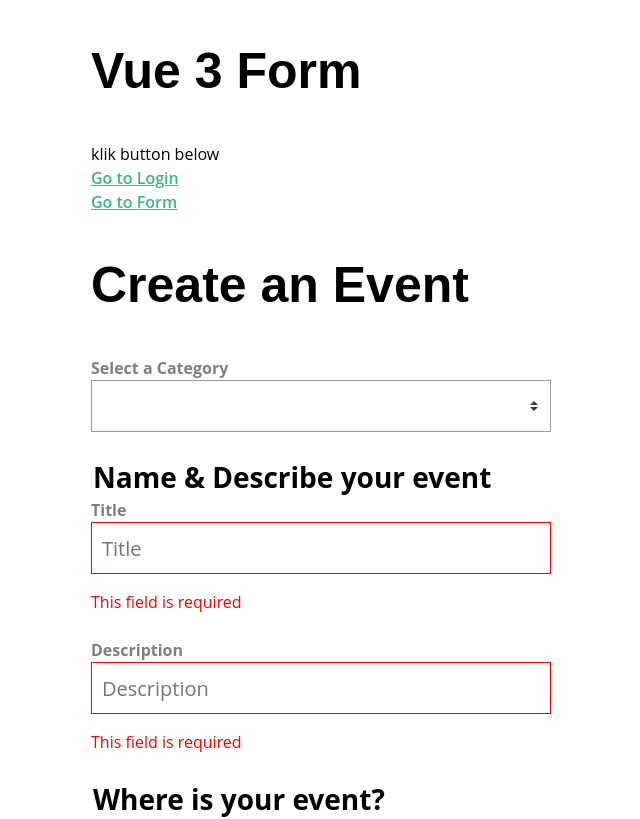
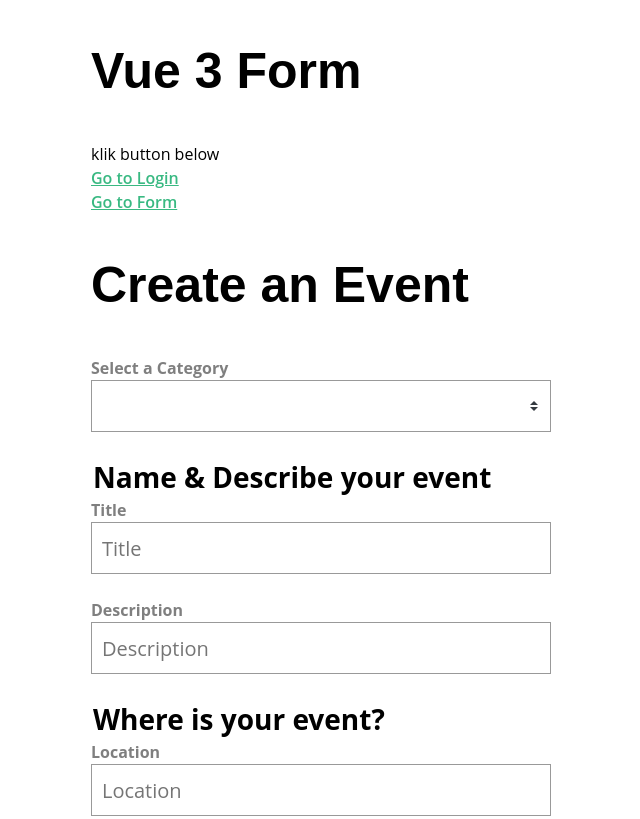
Before and after one commit to carvelsaputra/form-vue-3, a Vue app: page /form in a window 1280 px wide. Shown: the top 819 px of the page, without its empty margins (339-979 px from the left). Built offline with nearby package versions, Linux system fonts and the light colour scheme.

Commit message:
make validation for simple form

```diff
--- a/src/components/BaseSelect.vue
+++ b/src/components/BaseSelect.vue
@@ -9,6 +9,9 @@
       ...$attrs,
       onChange: updateValue,
     }"
+    :aria-describedby="error ? `${uuid}-error` : null"
+    :aria-invalid="error ? true : false"
+    :class="{ error }"
   >
     <option
       v-for="option in options"
@@ -18,6 +21,9 @@
       v-text="option"
     />
   </select>
+  <BaseErrorMessage v-if="error" :id="`${uuid}-error`">
+    {{ error }}
+  </BaseErrorMessage>
 </template>
 <script>
 import SetupFormComponent from "../features/SetupFormComponent";
@@ -36,6 +42,10 @@ export default {
       type: Array,
       required: true,
     },
+    error: {
+      type: String,
+      default: "",
+    },
   },
   setup(props, context) {
     const uuid = UniqueID().getID();
--- a/src/views/SimpleForm.vue
+++ b/src/views/SimpleForm.vue
@@ -1,34 +1,40 @@
 <template>
   <div>
     <h1>Create an Event</h1>
-    <form @submit.prevent="sendForm">
+    <form @submit="submit">
       <BaseSelect
         label="Select a Category "
         :options="categories"
-        v-model="event.category"
+        v-model="category"
+        :error="errors.category"
       />
 
       <fieldset>
         <legend>Name & Describe your event</legend>
 
         <BaseInput
-          v-model="event.title"
+          v-model="title"
           label="Title"
           type="text"
-          error="This field is required"
+          :error="errors.title"
         />
         <BaseInput
-          v-model="event.description"
+          v-model="description"
           label="Description"
           type="text"
-          error="This field is required"
+          :error="errors.description"
         />
       </fieldset>
 
       <fieldset>
         <legend>Where is your event?</legend>
 
-        <BaseInput v-model="event.location" label="Location" type="text" />
+        <BaseInput
+          :error="errors.location"
+          v-model="location"
+          label="Location"
+          type="text"
+        />
       </fieldset>
 
       <fieldset>
@@ -37,8 +43,9 @@
         <p>Are Pets allowed?</p>
         <div>
           <BaseRadioGroup
-            v-model="event.pets"
+            v-model="pets"
             :options="petOptions"
+            :errors="errors.pets"
             name="pets"
           />
         </div>
@@ -48,10 +55,18 @@
         <legend>Extras</legend>
 
         <div>
-          <BaseCheckbox v-model="event.extras.catering" label="Catering" />
+          <BaseCheckbox
+            v-model="catering"
+            :errors="errors.catering"
+            label="Catering"
+          />
         </div>
         <div>
-          <BaseCheckbox v-model="event.extras.music" label="Live Music" />
+          <BaseCheckbox
+            v-model="music"
+            :errors="errors.music"
+            label="Live Music"
+          />
         </div>
       </fieldset>
       <button type="submit" class="button -fill-gradient">Submit</button>
@@ -63,10 +78,78 @@
 import axios from "axios";
 import BaseInput from "../components/BaseInput.vue";
 import BaseSelect from "../components/BaseSelect.vue";
+import { useField, useForm } from "vee-validate";
 export default {
   components: {
     BaseSelect,
     BaseInput,
+  },
+  setup() {
+    const required = (value) => {
+      const requiredMessage = "This field is required";
+      if (value === undefined || value === null) return requiredMessage;
+      if (!String(value).length) return requiredMessage;
+
+      return true;
+    };
+    const minLength = (number, value) => {
+      if (String(value).length < number)
+        return `Please type at least more than ${number} characters`;
+      return true;
+    };
+    const anything = () => {
+      return true;
+    };
+
+    const validationSchema = {
+      category: required,
+      title: (value) => {
+        const req = required(value);
+        if (req !== true) return req;
+
+        const min = minLength(3, value);
+        if (min !== true) return min;
+        return true;
+      },
+      description: required,
+      location: undefined,
+      pets: anything,
+      catering: anything,
+      music: anything,
+    };
+
+    const { handleSubmit, errors } = useForm({
+      validationSchema,
+      initialValues: {
+        pets: 1,
+        catering: false,
+        music: false,
+      },
+    });
+
+    const submit = handleSubmit((values) => {
+      console.log("submit", values);
+    });
+
+    const { value: category } = useField("category");
+    const { value: title } = useField("title");
+    const { value: description } = useField("description");
+    const { value: location } = useField("location");
+    const { value: pets } = useField("pets");
+    const { value: catering } = useField("catering");
+    const { value: music } = useField("music");
+
+    return {
+      category,
+      title,
+      description,
+      location,
+      pets,
+      catering,
+      music,
+      submit,
+      errors,
+    };
   },
   data() {
     return {
@@ -89,17 +172,6 @@ export default {
         "food",
         "community",
       ],
-      event: {
-        title: "",
-        category: "",
-        description: "",
-        location: "",
-        pets: 1,
-        extras: {
-          catering: false,
-          music: false,
-        },
-      },
     };
   },
   methods: {
```
